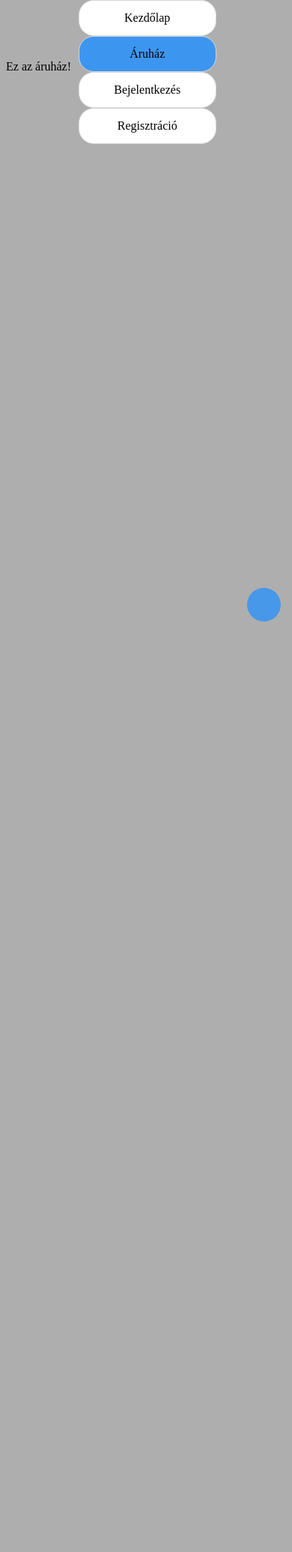
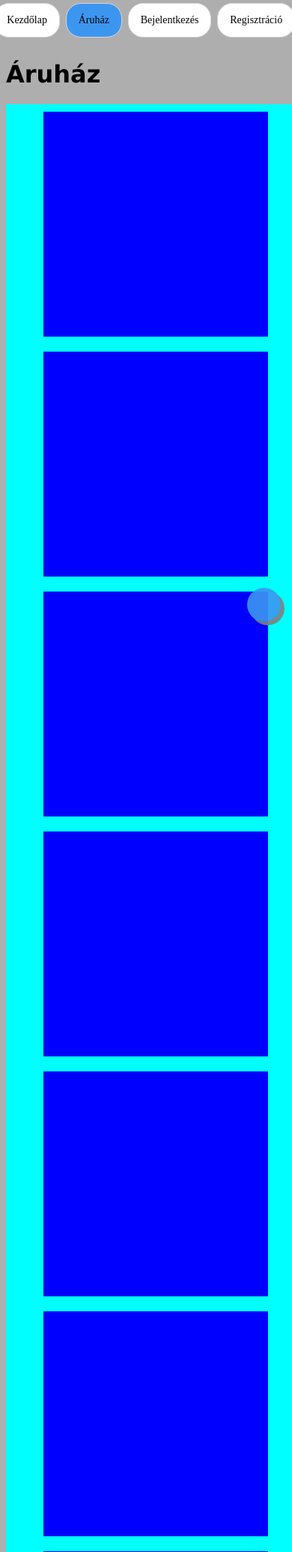
Before and after one commit to undeffi/webterv1, a PHP site: page /shop.html in a window 390 px wide. Shown: the top 2070 px of the page at 75% size. Before the commit the page ends 829 px from the top, so only its background shows below. Run offline with PHP 8.4, Linux system fonts and the light colour scheme.

Commit message:
Fixed invalid elements in pages and CSS, made navbar responsive, experimented with responsive grid layout on product page

```diff
--- a/index.html
+++ b/index.html
@@ -6,9 +6,9 @@
     <meta name="viewport" content="width=device-width, initial-scale=1.0">
     <link rel="stylesheet" href="style.css">
     <title>Kezdőlap</title>
-    <a href='#' class="stt" title="Lap tetejére"></a>
 </head>
 <body>
+  <a href='#' class="stt" title="Lap tetejére"></a>
 <div class="navbar">
   <a class="navlinks" id="active" href="index.html">Kezdőlap</a>
   <a class="navlinks" href="shop.html">Áruház</a>
@@ -16,5 +16,8 @@
   <a class="navlinks" href="register.html">Regisztráció</a>
 </div>
   <p>Üdv a weblapon!</p>
+  <div style="height: 200vh;">
+
+  </div>
 </body>
 </html>
--- a/login.html
+++ b/login.html
@@ -6,9 +6,9 @@
     <meta name="viewport" content="width=device-width, initial-scale=1.0">
     <link rel="stylesheet" href="style.css">
     <title>Bejelentkezés</title>
-    <a href='#' class="stt" title="Lap tetejére"></a>
 </head>
 <body>
+    <a href='#' class="stt" title="Lap tetejére"></a>
     <div class="navbar">
         <a class="navlinks" href="index.html">Kezdőlap</a>
         <a class="navlinks" href="shop.html">Áruház</a>
--- a/register.html
+++ b/register.html
@@ -6,10 +6,9 @@
     <meta name="viewport" content="width=device-width, initial-scale=1.0">
     <link rel="stylesheet" href="style.css">
     <title>Regisztráció</title>
-    <a href='#' class="stt" title="Lap tetejére"></a>
 </head>
 <body>
-
+    <a href='#' class="stt" title="Lap tetejére"></a>
     <div class="navbar">
         <a class="navlinks" href="index.html">Kezdőlap</a>
         <a class="navlinks" href="shop.html">Áruház</a>
--- a/shop.html
+++ b/shop.html
@@ -6,15 +6,49 @@
     <meta name="viewport" content="width=device-width, initial-scale=1.0">
     <link rel="stylesheet" href="style.css">
     <title>Áruház</title>
-    <a href='#' class="stt" title="Lap tetejére"></a>
 </head>
 <body>
+    <a href='#' class="stt" title="Lap tetejére"></a>
     <div class="navbar">
         <a class="navlinks" href="index.html">Kezdőlap</a>
         <a class="navlinks" id="active" href="shop.html">Áruház</a>
         <a class="navlinks" href="login.html">Bejelentkezés</a>
         <a class="navlinks" href="register.html">Regisztráció</a>
     </div>
-    <p>Ez az áruház!</p>
+    <div>
+        <h1>Áruház</h1>
+    </div>
+    <div class="productContainer">
+        <div class="productBox">
+
+        </div>
+        <div class="productBox">
+
+        </div>
+        <div class="productBox">
+
+        </div>
+        <div class="productBox">
+
+        </div>
+        <div class="productBox">
+
+        </div>
+        <div class="productBox">
+
+        </div>
+        <div class="productBox">
+
+        </div>
+        <div class="productBox">
+
+        </div>
+        <div class="productBox">
+
+        </div>
+        <div class="productBox">
+
+        </div>
+    </div>
 </body>
 </html>
--- a/style.css
+++ b/style.css
@@ -10,12 +10,20 @@ body{
 }
 
 .navbar{
+    display: flex;
+    flex-basis: auto;
+    justify-content: center;
+    align-items: center;
     position: fixed;
     top: 0;
     animation: opacityincrease 0.3s;
-    text-shadow: 8px;
-    left: 23%;
+    /*text-shadow: 2px 2px gray;*/
+    margin: auto;
+    /*left: 23%;*/
+    width: 95vw;
 }
+
+
 
 .navlinks {
     background-color: white;
@@ -24,11 +32,19 @@ body{
     color: black;
     text-align: center;
     padding: 14px 16px;
-    width: 150px;
+    width: 7vw;
+    min-width: fit-content;
     text-decoration: none;
     border-radius: 20px;
-    margin-left: 15px;
+    margin: 1vw;
     border: 1px solid #d7d7d7;
+
+}
+
+@media screen and (max-width: 500px){
+    .navlinks{
+        font-size: 14px;
+    }
 }
 
 #active{
@@ -117,7 +133,7 @@ form{
     height: 45px;
     border-radius: 50%;
     background: rgb(60, 150, 240);
-    box-shadow: gray;
+    box-shadow: 5px 5px gray;
     opacity: 0.9;
 }
 
@@ -131,3 +147,34 @@ footer{
     background-color: rgb(52, 52, 52);
     color: white;
 }
+
+.productContainer {
+    display: flex;
+    flex-flow: wrap;
+    justify-content: space-evenly;
+    margin: auto;
+    width: 80vw;
+    min-height: 10vh;
+    min-width: 400px;
+    background-color: aqua;
+}
+
+.productBox{
+    width: 300px;
+    height: 300px;
+    background-color: blue;
+    margin: 10px;
+    transition: 0.3s;
+}
+
+.productBox:hover{
+    width: 320px;
+    height: 320px;
+    background-color: cadetblue;
+    margin: 0px;
+    transition: 0.3s;
+}
+
+h1{
+    font-family: 'Lucida Sans', 'Lucida Sans Regular', 'Lucida Grande', 'Lucida Sans Unicode', Geneva, Verdana, sans-serif;
+}
```
